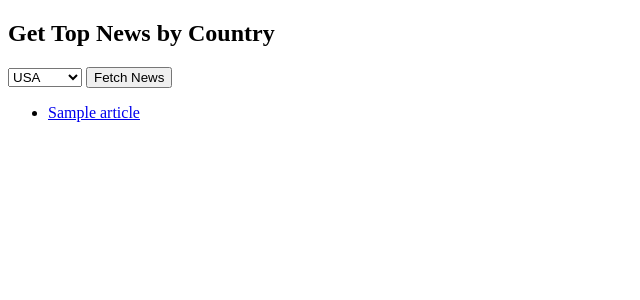
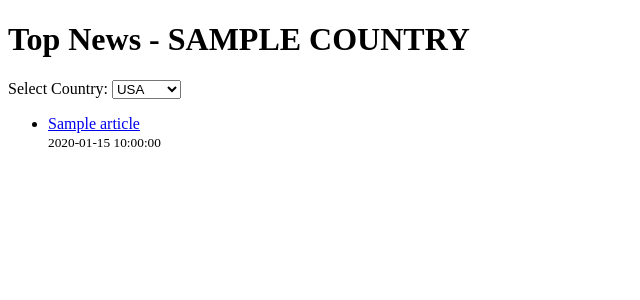
Before and after one commit to Vimal9059/flask-news-portal, a Flask app: template templates/index.html in a window 1280 px wide. Shown: the top 300 px of the page, without its empty margins (0-640 px from the left). Run offline with Flask 3, Linux system fonts and the light colour scheme; the template is opened without the code that fills it: most values are stand-ins (such as "Sample title", 1, 10 or a date in 2020).

Commit message:
Eighteenth Commit

```diff
--- a/app.py
+++ b/app.py
@@ -1,25 +1,21 @@
-from flask import Flask, request, render_template
-import requests
+from flask import Flask, render_template
+import feedparser
 
 app = Flask(__name__)
-API_KEY = "9ae6894b8f5a41d598e1140cd7d58627"  # Replace with your NewsAPI key
 
-@app.route("/", methods=["GET", "POST"])
-def index():
-    country = "us"
-    headlines = []
+RSS_FEEDS = {
+    'us': 'https://news.google.com/rss?hl=en-US&gl=US&ceid=US:en',
+    'in': 'https://news.google.com/rss?hl=en-IN&gl=IN&ceid=IN:en',
+    'ca': 'https://news.google.com/rss?hl=en-CA&gl=CA&ceid=CA:en',
+    'gb': 'https://news.google.com/rss?hl=en-GB&gl=GB&ceid=GB:en'
+}
 
-    if request.method == "POST":
-        country = request.form.get("country")
+@app.route('/')
+def home():
+    country = request.args.get('country', 'us')
+    feed = feedparser.parse(RSS_FEEDS.get(country, RSS_FEEDS['us']))
+    articles = feed.entries
+    return render_template('index.html', articles=articles, country=country)
 
-    url = f"https://newsapi.org/v2/top-headlines?country={country}&apiKey={API_KEY}"
-    response = requests.get(url)
-    data = response.json()
-
-    if data.get("status") == "ok":
-        headlines = data.get("articles")
-
-    return render_template("index.html", articles=headlines, country=country)
-
-if __name__ == "__main__":
-    app.run(host="0.0.0.0", port=9999)
+if __name__ == '__main__':
+    app.run(host='0.0.0.0', port=9999)
--- a/templates/index.html
+++ b/templates/index.html
@@ -1,27 +1,30 @@
-<!DOCTYPE html>
+<!doctype html>
 <html>
 <head>
-    <title>Country News Portal</title>
+  <title>Google News - {{ country.upper() }}</title>
 </head>
 <body>
-    <h2>Get Top News by Country</h2>
-    <form method="POST">
-        <select name="country">
-            <option value="us">USA</option>
-            <option value="in">India</option>
-            <option value="gb">UK</option>
-            <option value="au">Australia</option>
-            <option value="ca">Canada</option>
+  <h1>Top News - {{ country.upper() }}</h1>
+
+  <!-- Country Dropdown -->
+  <form method="get" action="/">
+    <label for="country">Select Country:</label>
+    <select name="country" id="country" onchange="this.form.submit()">
+      <option value="us" {% if country == 'us' %}selected{% endif %}>USA</option>
+      <option value="in" {% if country == 'in' %}selected{% endif %}>India</option>
+      <option value="gb" {% if country == 'gb' %}selected{% endif %}>UK</option>
+      <option value="ca" {% if country == 'ca' %}selected{% endif %}>Canada</option>
     </select>
-        <button type="submit">Fetch News</button>
   </form>
 
-    {% if articles %}
+  <!-- News List -->
   <ul>
     {% for article in articles %}
-            <li><a href="{{ article.url }}" target="_blank">{{ article.title }}</a></li>
+      <li>
+        <a href="{{ article.link }}">{{ article.title }}</a><br>
+        <small>{{ article.published }}</small>
+      </li>
     {% endfor %}
   </ul>
-    {% endif %}
 </body>
 </html>
```
Lines whose indentation alone changed are shown as unchanged.
